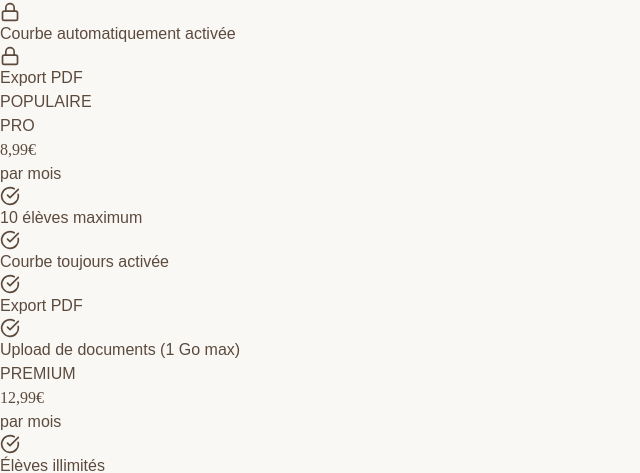
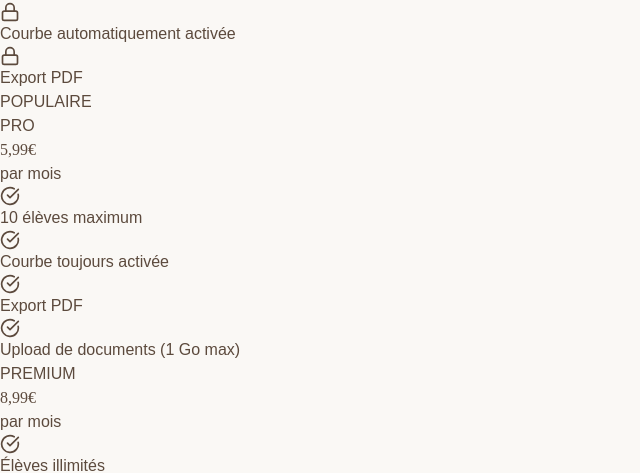
Before and after one commit to theoduffau2510/DOUDE, a React (Vite) app: page /suivi in a window 1280 px wide. Shown: the part 1920-2393 px from the top of the page, without its empty margins (0-640 px from the left). Built offline with nearby package versions, Linux system fonts and the light colour scheme; no server answers.

Commit message:
update: prix

```diff
--- a/src/pages/SuiviVitrine.jsx
+++ b/src/pages/SuiviVitrine.jsx
@@ -519,7 +519,7 @@ const handleSignUp = () => {
               </div>
               <div className="text-center mb-6">
                 <span className="bg-white/20 backdrop-blur-sm px-4 py-2 rounded-full text-sm font-bold">PRO</span>
-                <div className="font-fraunces text-5xl font-bold mt-4">8,99€</div>
+                <div className="font-fraunces text-5xl font-bold mt-4">5,99€</div>
                 <p className="text-white/80 text-sm mt-2">par mois</p>
               </div>
               <ul className="space-y-3">
@@ -546,7 +546,7 @@ const handleSignUp = () => {
               <div className="bg-[var(--sage)] rounded-3xl p-8 text-white relative overflow-hidden">
               <div className="text-center mb-6">
                 <span className="bg-white/20 backdrop-blur-sm px-4 py-2 rounded-full text-sm font-bold">PREMIUM</span>
-                <div className="font-fraunces text-5xl font-bold mt-4">12,99€</div>
+                <div className="font-fraunces text-5xl font-bold mt-4">8,99€</div>
                 <p className="text-white/80 text-sm mt-2">par mois</p>
               </div>
               <ul className="space-y-3">
```
